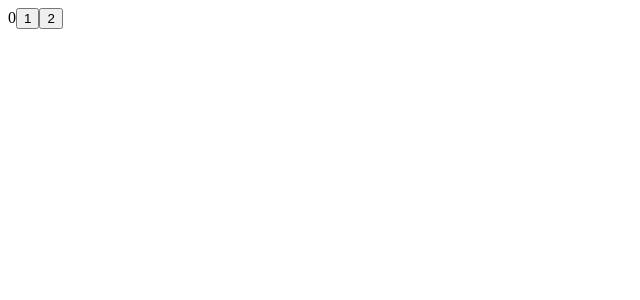
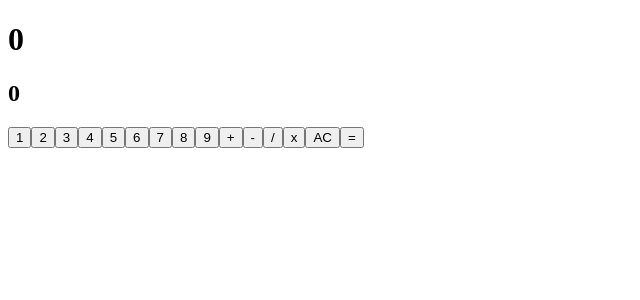
Before and after one commit to insomniquack/principlesX-repositoryProject, a React (Create React App) app: page / in a window 1280 px wide. Shown: the top 300 px of the page, without its empty margins (0-640 px from the left). Built offline with nearby package versions, Linux system fonts and the light colour scheme.

Commit message:
sat 26 oct

```diff
--- /dev/null
+++ b/src/calculator.css
@@ -0,0 +1,8 @@
+.button {
+    background-color: white;
+    border: 0;
+    font-size: 1.5rem;
+    margin: 0 1px 1px 0;
+    flex: 1 0 auto;
+    padding: 1.5em;
+}
--- a/src/calculator.js
+++ b/src/calculator.js
@@ -1,26 +1,58 @@
-import React, {useState} from 'react';
+import "./calculator.css"
+import React, {useState, useEffect} from 'react';
+import { Z_STREAM_ERROR } from 'zlib';
 
 const Calculator = () => {
     let [Display, setDisplay] = useState(0)
     let [Input, setInput] = useState(0)
 
-
-
 let buttonPress = (num) => {
     return () => {
         if (Input === 0){
             setDisplay(num)
+            setInput(num)
+        }
+        else {
+            setDisplay(Input + num)
+            setInput(Input + num)
+        }
 
         }
     }
+let calculate = () => {
+    try {
+    setDisplay(eval(Input))
+    setInput(0)
+    }
+    catch {
+        clear()
+    }
 }
 
+let clear = () => {
+    setInput(0)
+    setDisplay(0)
+}
 
 return (
     <div>
-        {Display}
+        <h1>{Input}</h1>
+        <h2>{Display}</h2>
         <button onClick = {buttonPress("1")}>1</button>
         <button onClick = {buttonPress("2")}>2</button>
+        <button onClick = {buttonPress("3")}>3</button>
+        <button onClick = {buttonPress("4")}>4</button>
+        <button onClick = {buttonPress("5")}>5</button>
+        <button onClick = {buttonPress("6")}>6</button>
+        <button onClick = {buttonPress("7")}>7</button>
+        <button onClick = {buttonPress("8")}>8</button>
+        <button onClick = {buttonPress("9")}>9</button>
+        <button onClick = {buttonPress("+")}>+</button>
+        <button onClick = {buttonPress("-")}>-</button>
+        <button onClick = {buttonPress("/")}>/</button>
+        <button onClick = {buttonPress("*")}>x</button>
+        <button onClick = {clear}>AC</button>
+        <button onClick = {calculate}>=</button>
     </div>
 )
 
--- a/src/counter.js
+++ b/src/counter.js
@@ -1,4 +1,4 @@
-import React, {useState}from 'react';
+import React, {useState, useEffect}from 'react';
 
 const Counter = () => {
   let [counter, setCounter] = useState(0)
@@ -13,6 +13,9 @@ let minusOne = () =>{
   console.log(counter)
 }
 
+useEffect(() => {
+
+})
 
   return (
     <div>
```
